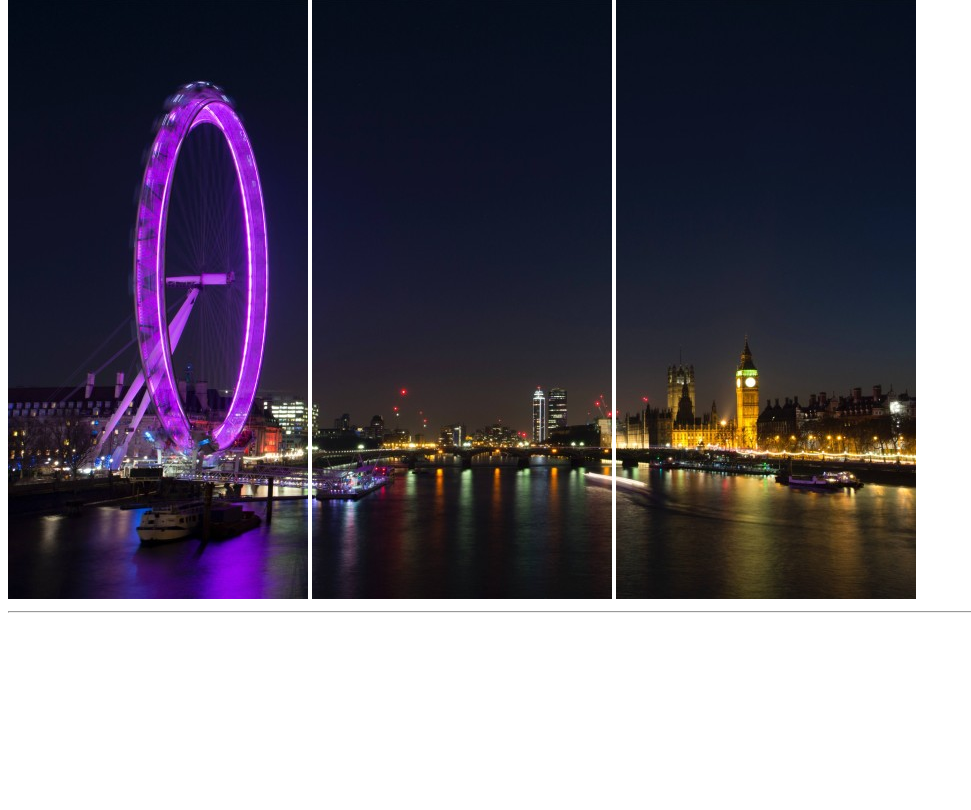
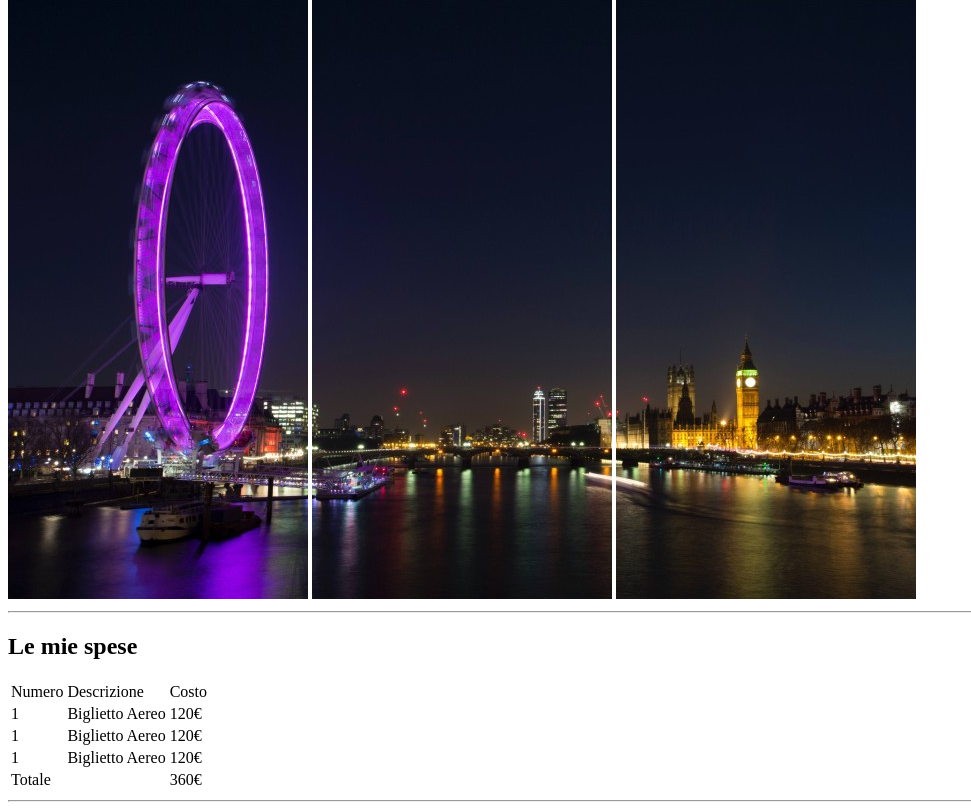
Before and after one commit to Andrea1302/html-london-trip, a plain HTML site: page index.html in a window 1280 px wide. Shown: the part 68-878 px from the top of the page, without its empty margins (0-971 px from the left). Before the commit the page ends 800 px from the top, so only its background shows below. Drawn offline with Linux system fonts and the light colour scheme.

Commit message:
Fine sezione 1 (le mie spese )

```diff
--- a/index.html
+++ b/index.html
@@ -29,8 +29,48 @@
     <Main>
         <!-- sezione 1 (le mie spese)  -->
         <Section>
-
+            <H2>Le mie spese</H2>
+            <!-- Inizio tabella ( le mie spese) -->
+            <table>
+                <thead>
+                    <tr>
+                        <td>Numero</td>
+                        <td>Descrizione</td>
+                        <td>Costo</td>
+                    </tr>
+                </thead>
+                <tbody>
+                    <tr>
+                        <td>1</td>
+                        <td>Biglietto Aereo</td>
+                        <td>120&#8364;</td>
+                    </tr>
+                </tbody>
+                <tbody>
+                    <tr>
+                        <td>1</td>
+                        <td>Biglietto Aereo</td>
+                        <td>120&#8364;</td>
+                    </tr>
+                </tbody>
+                <tbody>
+                    <tr>
+                        <td>1</td>
+                        <td>Biglietto Aereo</td>
+                        <td>120&#8364;</td>
+                    </tr>
+                </tbody>
+                <tfoot>
+                    <tr>
+                        <td>Totale</td>
+                        <td></td>
+                        <td>360&#8364;</td>
+                    </tr>
+                </tfoot>
+            </table>
         </Section>
+<!-- Fine Tabella ( le mie spese )  -->
+<hr>
 
         <!-- sezione 2 ( Cose da fare)  -->
         <section>
```
